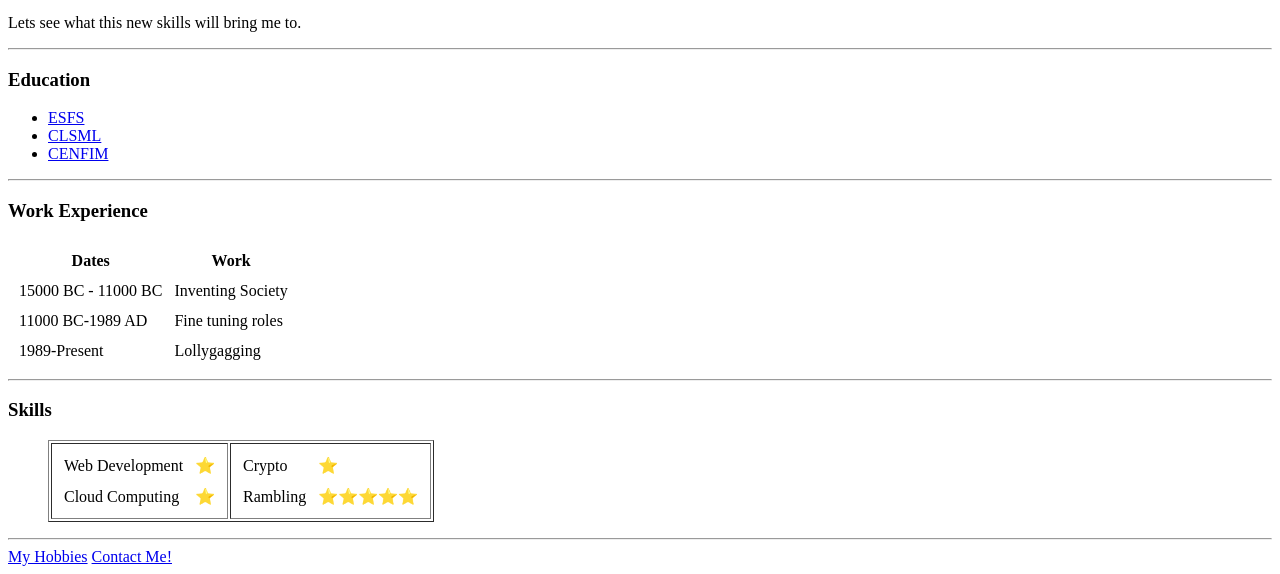
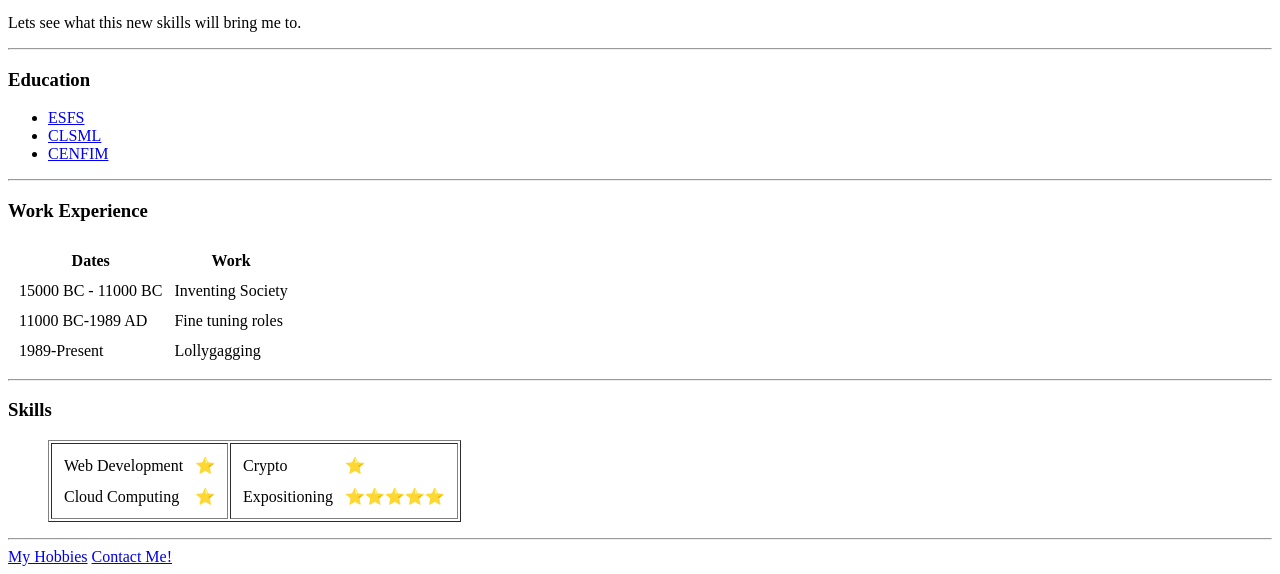
Before and after one commit to Zanbutsu/UDE-prototype_site, a plain HTML site: page index.html in a window 1280 px wide. Shown: the part 420-994 px from the top of the page. Drawn offline with Linux system fonts and the light colour scheme.

Commit message:
minor marketing strategy deployment

```diff
--- a/index.html
+++ b/index.html
@@ -66,7 +66,7 @@
                             <td>⭐</td>
                         </tr>
                         <tr>
-                            <td>Rambling</td>
+                            <td>Expositioning</td>
                             <td>⭐⭐⭐⭐⭐</td>
                         </tr>
                     </table>
```
